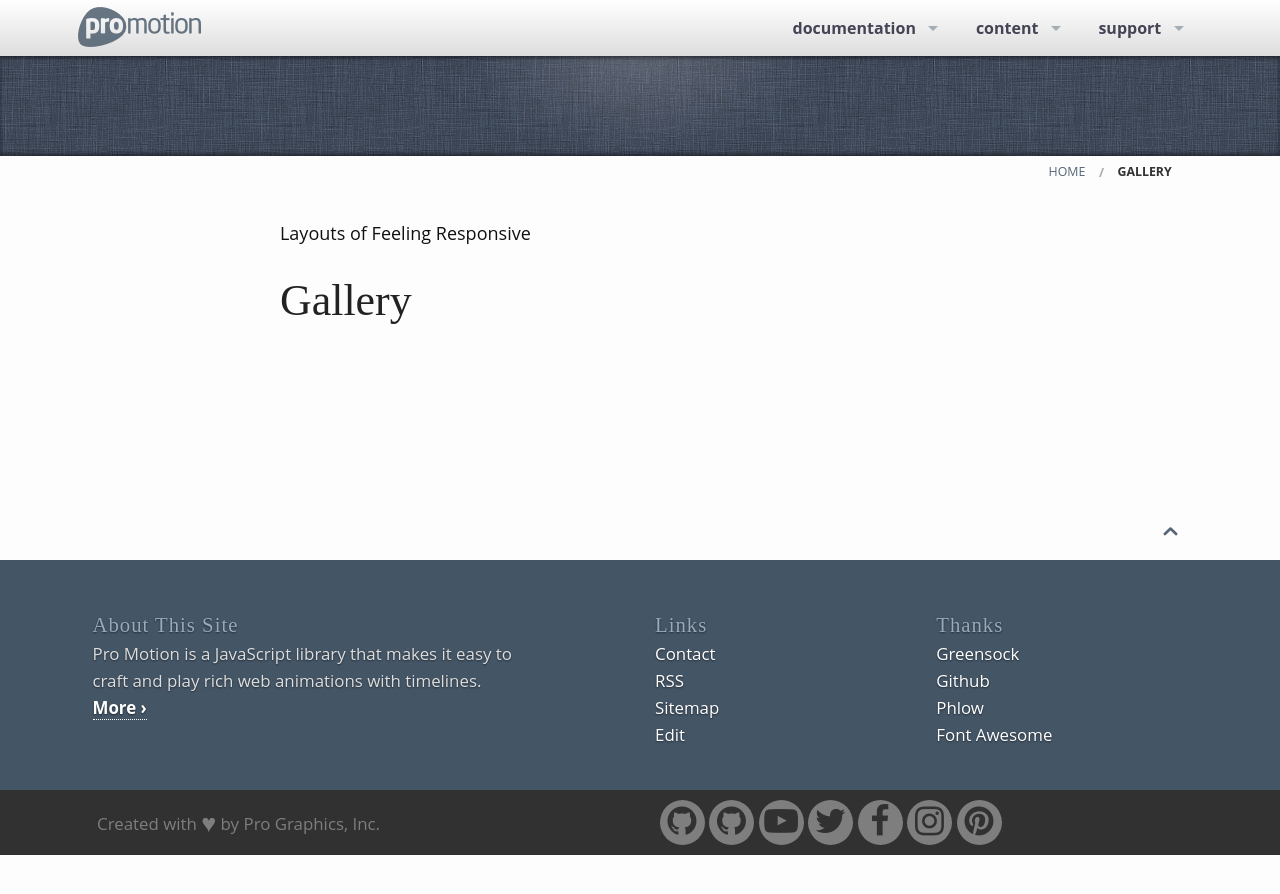
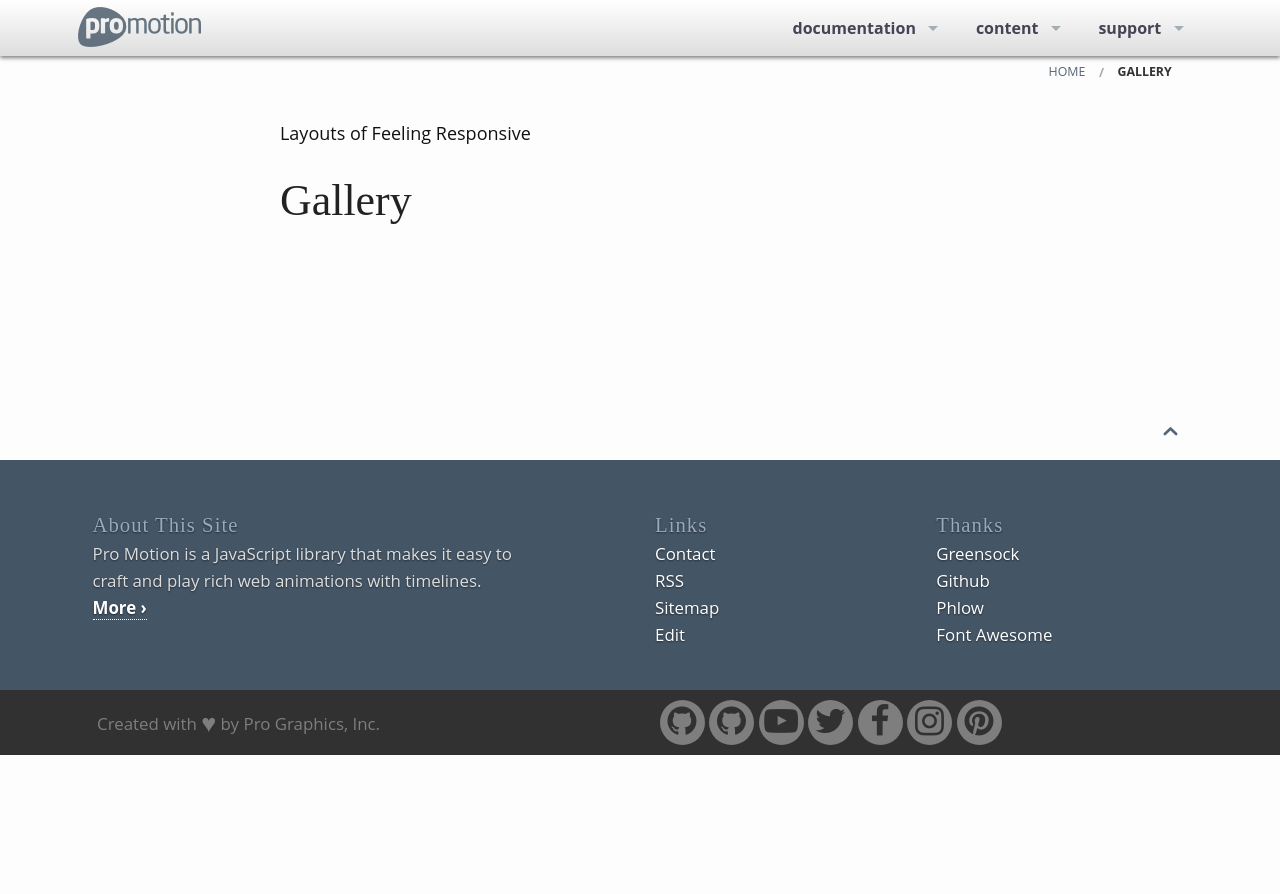
Before and after one commit to ProGraphics/prostyle.io, a Jekyll site: the page built from pages/content/gallery.md, in a window 1280 px wide. Shown: the top 894 px of the page. Built offline with Jekyll 4.4.1, drawn with Linux system fonts in a browser that asks for light colours; nearby versions of some CDN libraries.

Commit message:
Animated header sized responsively

```diff
--- a/_includes/splash_title.html
+++ b/_includes/splash_title.html
@@ -11,7 +11,7 @@
 		items: [
 			{
 				text: "{{ page.title }}",
-				init: {color:"transparent", font:50, pos:-40, anchor:-50},
+				init: {color:"transparent", font:50, pos:-38, anchor:-50},
 				charInit: {scale:300, textShadow:[[0,0,10,"rgba(255,255,255,0)"],[0.5,0.5,10,"rgba(0,0,0,0)"]]},
 				charActions: [
 					{anim:{dur:0.7,stagger:0.08}, pos:-10, scale:100, textShadow:[[0,0,0,"rgba(255,255,255,1)"],[0.5,0.5,1,"rgba(0,0,0,1)"]]}
--- a/_sass/override-header.scss
+++ b/_sass/override-header.scss
@@ -23,10 +23,8 @@
 }
 
 #hdr-title {
-	height: 100px;
 	#hdr-highlight {
-	  height: 100px;
-		background-size: contain;
+		background-size: 100% 100%;
 	}
 }
 
```
